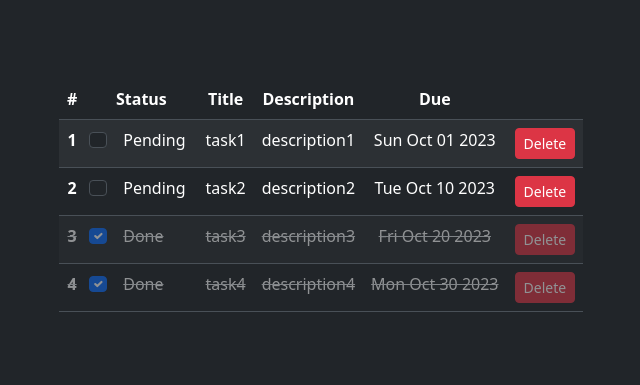
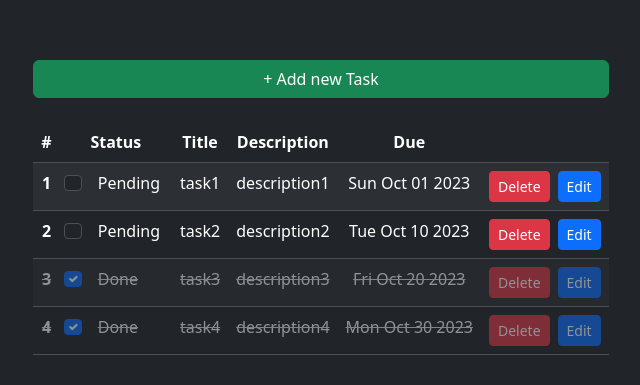
Before and after one commit to Darshil-P/taskr, a React (Vite) app: page / in a window 1280 px wide. Shown: the part 197-582 px from the top of the page, without its empty margins (319-959 px from the left). Built offline with nearby package versions, Linux system fonts and the light colour scheme.

Commit message:
Add edit and new task button

```diff
--- a/src/App.tsx
+++ b/src/App.tsx
@@ -47,12 +47,24 @@ function App() {
     setTasks(newTasks);
   }
 
+  function handleEdit(task: Task) {
+    console.log(`Edit unimplemented ${task.id}`);
+  }
+
+  function handleCreate() {
+    console.log(`Create todo unimplemented`);
+  }
+
   return (
     <>
+      <button onClick={handleCreate} className="btn btn-success w-full my-4">
+        + Add new Task
+      </button>
       <TaskTable
         items={tasks}
         onChange={(task) => handleChange(task)}
         onDelete={(taskId) => handleDelete(taskId)}
+        onEdit={(task) => handleEdit(task)}
       />
     </>
   );
--- a/src/components/tasktable.tsx
+++ b/src/components/tasktable.tsx
@@ -4,12 +4,14 @@ import { Task } from "../types/task";
 interface TaskTableProps {
   items: Array<Task>;
   onChange: (task: Task) => void;
+  onEdit: (task: Task) => void;
   onDelete: (taskId: string) => void;
 }
 
 const TaskTable: FunctionComponent<TaskTableProps> = ({
   items,
   onChange: handleStatusChange,
+  onEdit: handleEdit,
   onDelete: handleDelete,
 }) => {
   {
@@ -56,12 +58,22 @@ const TaskTable: FunctionComponent<TaskTableProps> = ({
               <td>{task.description}</td>
               <td>{task.dueDate.toDateString()}</td>
               <td>
+                <div>
                   <button
                     className="btn btn-danger btn-sm"
                     onClick={() => handleDelete(task.id)}
                   >
                     Delete
                   </button>
+                  <span className="m-1" />
+                  <button
+                    type="button"
+                    className="btn btn-primary btn-sm"
+                    onClick={() => handleEdit(task)}
+                  >
+                    Edit
+                  </button>
+                </div>
               </td>
             </tr>
           );
```
Lines whose indentation alone changed are shown as unchanged.
